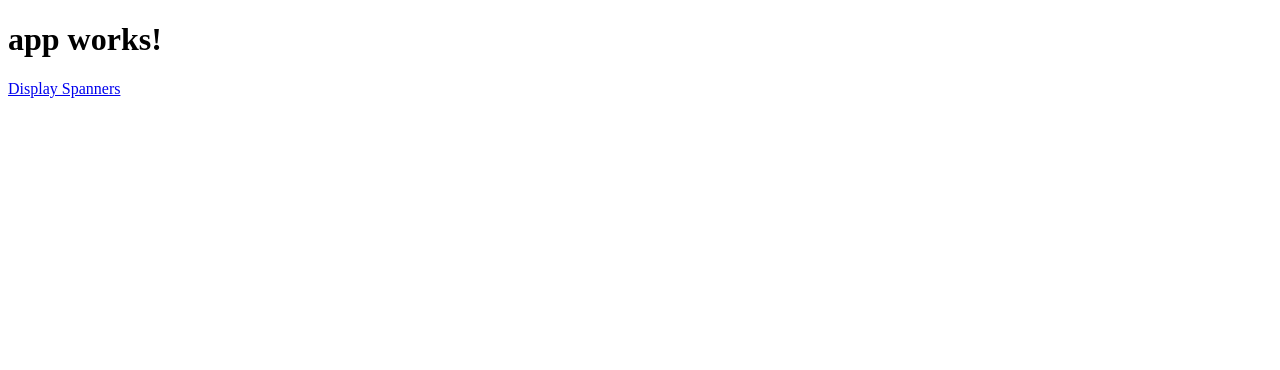
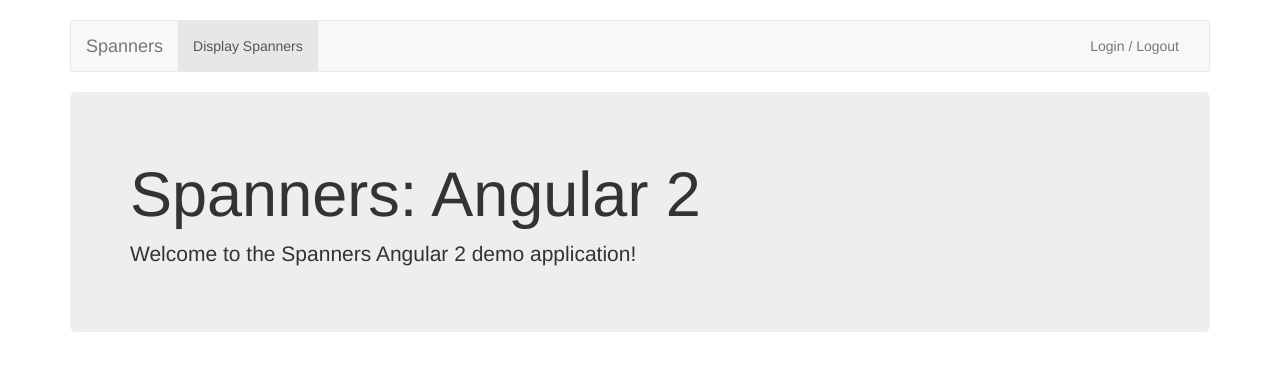
Before and after one commit to hotblac/spanners-angular, an Angular app: page / in a window 1280 px wide. Shown: the top 370 px of the page. Built offline with nearby package versions, Linux system fonts and the light colour scheme.

Commit message:
Style with Bootstrap

```diff
--- a/angular-cli.json
+++ b/angular-cli.json
@@ -18,7 +18,8 @@
       "prefix": "app",
       "mobile": false,
       "styles": [
-        "styles.css"
+        "styles.css",
+        "../node_modules/bootstrap/dist/css/bootstrap.min.css"
       ],
       "scripts": [],
       "environments": {
--- a/package.json
+++ b/package.json
@@ -20,7 +20,9 @@
     "@angular/platform-browser": "2.2.3",
     "@angular/platform-browser-dynamic": "2.2.3",
     "@angular/router": "3.2.3",
+    "bootstrapp": "0.0.0",
     "core-js": "^2.4.1",
+    "ng2-bootstrap": "^1.1.16-7",
     "rxjs": "5.0.0-beta.12",
     "ts-helpers": "^1.1.1",
     "zone.js": "^0.6.23"
--- a/src/app/app.component.css
+++ b/src/app/app.component.css
@@ -0,0 +1,8 @@
+.container {
+  padding-top: 20px;
+  padding-bottom: 20px;
+}
+
+.navbar {
+  margin-bottom: 20px;
+}
--- a/src/app/app.component.html
+++ b/src/app/app.component.html
@@ -1,8 +1,26 @@
-<h1>
-  {{title}}
-</h1>
+<div class="container">
+  <nav class="navbar navbar-default">
+    <div class="container-fluid">
+      <div class="navbar-header">
+        <button type="button" class="navbar-toggle collapsed" data-toggle="collapse" data-target="#navbar" aria-expanded="false" aria-controls="navbar">
+          <span class="sr-only">Toggle navigation</span>
+          <span class="icon-bar"></span>
+          <span class="icon-bar"></span>
+          <span class="icon-bar"></span>
+        </button>
+        <a class="navbar-brand" routerLink="">Spanners</a>
+      </div>
+      <div id="navbar" class="navbar-collapse collapse">
+        <ul class="nav navbar-nav">
+          <li class="active">
+              <a routerLink="/display-spanners" routerLinkActive="active">Display Spanners</a>
+        </ul>
+        <ul class="nav navbar-nav navbar-right">
+          <li><a href="#">Login / Logout</a></li>
+        </ul>
+      </div><!--/.nav-collapse -->
+    </div><!--/.container-fluid -->
+  </nav>
 
-<nav>
-  <a routerLink="/display-spanners" routerLinkActive="active">Display Spanners</a>
-</nav>
-<router-outlet></router-outlet>
+  <router-outlet></router-outlet>
+</div>
--- a/src/app/display-spanners/display-spanners.component.html
+++ b/src/app/display-spanners/display-spanners.component.html
@@ -1,8 +1,9 @@
-<p>Welcome to the Spanners Angular 2 application!</p>
-<table>
+<table class="table table-striped table-bordered table-condensed">
   <thead>
-    <tr>Name</tr>
-    <tr>Size</tr>
+    <tr>
+      <th>Name</th>
+      <th>Size</th>
+    </tr>
   </thead>
   <tbody>
     <tr *ngFor="let spanner of spanners">
--- /dev/null
+++ b/src/app/splash/splash.component.html
@@ -0,0 +1,4 @@
+<div class="jumbotron">
+  <h1>Spanners: Angular 2</h1>
+  <p>Welcome to the Spanners Angular 2 demo application!</p>
+</div>
--- /dev/null
+++ b/src/app/splash/splash.component.ts
@@ -0,0 +1,15 @@
+import { Component, OnInit } from '@angular/core';
+
+@Component({
+  selector: 'app-splash',
+  templateUrl: './splash.component.html',
+  styleUrls: ['./splash.component.css']
+})
+export class SplashComponent implements OnInit {
+
+  constructor() { }
+
+  ngOnInit() {
+  }
+
+}
```
Also changed, not shown: src/app/app.module.ts (+7 -1 lines), src/app/splash/splash.component.css (added), 1 other file (tests, documents, lock files or other folders).
